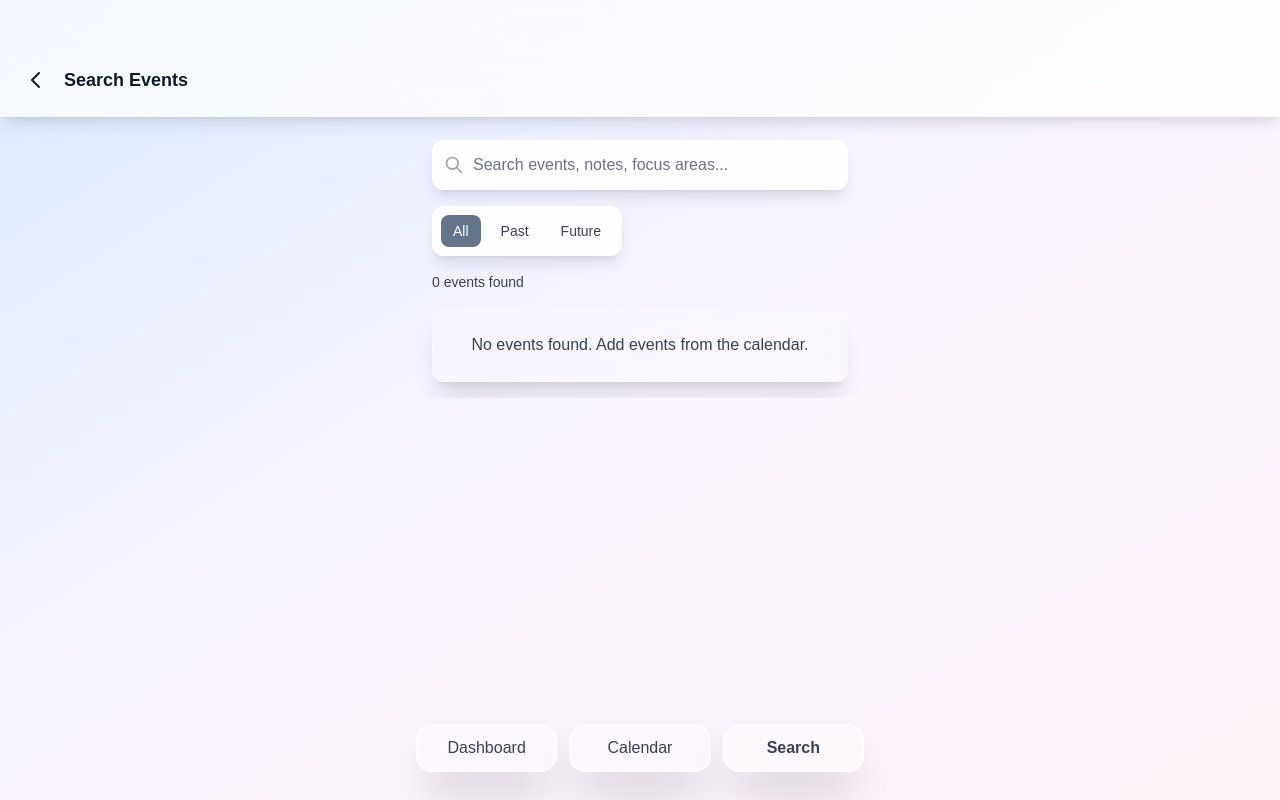
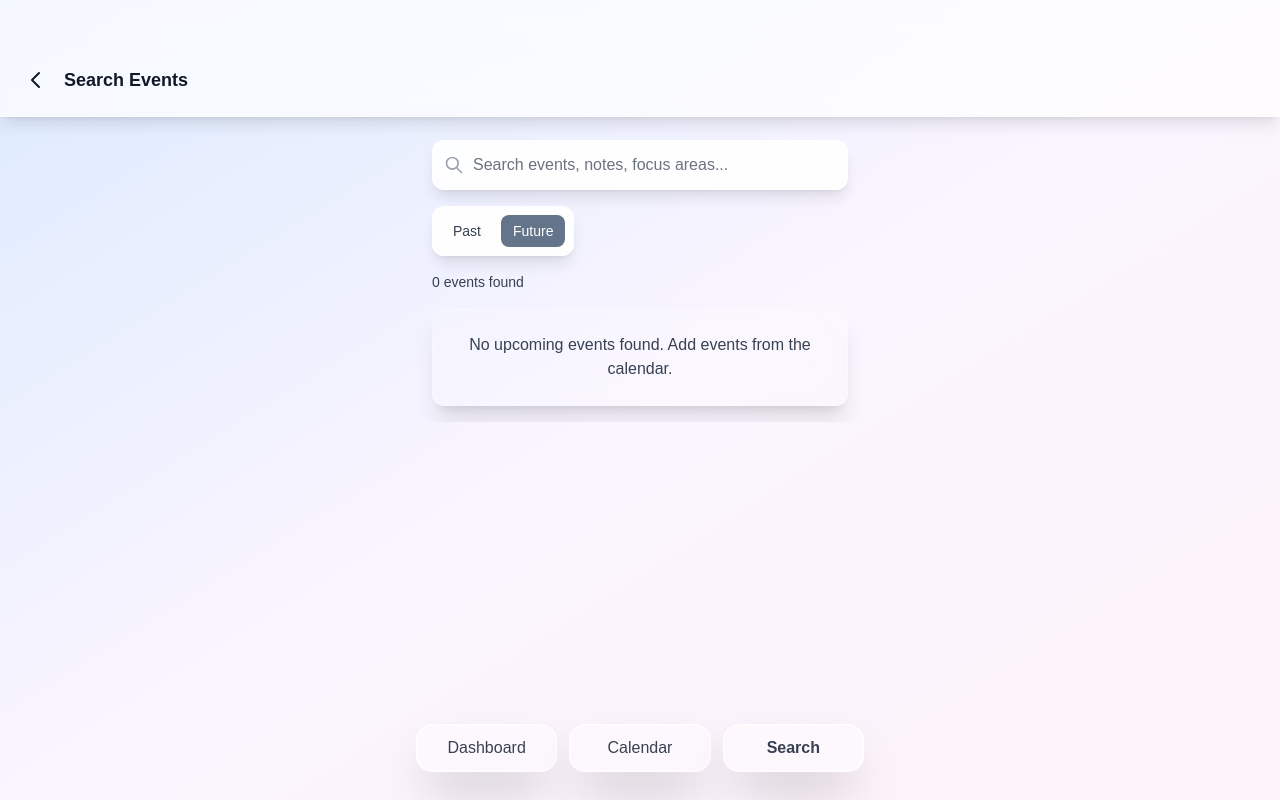
Before and after one commit to taelanulicny/Hourglass, a Next.js app: page /search in a window 1280 px wide. Built offline with nearby package versions, Linux system fonts and the light colour scheme.

Commit message:
Search: Past/Future by current time; cap 25 past / 50 future; remove All
Co-authored-by: Cursor <cursoragent@cursor.com>

```diff
--- a/src/app/search/page.js
+++ b/src/app/search/page.js
@@ -200,7 +200,7 @@ export default function SearchPage() {
   const [focusAreas, setFocusAreas] = useState([]);
   const [searchQuery, setSearchQuery] = useState("");
   const [selectedFocusArea, setSelectedFocusArea] = useState("all");
-  const [timeFilter, setTimeFilter] = useState("all"); // all, past, future
+  const [timeFilter, setTimeFilter] = useState("future"); // past | future (no "all")
 
   useEffect(() => {
     setIsClient(true);
@@ -238,23 +238,19 @@ export default function SearchPage() {
     };
   }, [isClient]);
 
-  // Filter and search events
+  // Filter and search events: past = events before now (cap 25); future = events after now (cap 50)
   const filteredEvents = useMemo(() => {
     if (!isClient) return [];
-
-    const today = new Date();
-    today.setHours(0, 0, 0, 0);
+    const nowMs = Date.now();
 
     let filtered = events.filter(ev => {
-      const evStart = new Date(ev.start);
-      const evDate = new Date(evStart);
-      evDate.setHours(0, 0, 0, 0);
+      const evStartMs = ev.start != null ? new Date(ev.start).getTime() : 0;
 
-      // Time filter (past/future/all)
-      if (timeFilter === "past" && evDate >= today) return false;
-      if (timeFilter === "future" && evDate < today) return false;
+      // Time filter: strict current date+time
+      if (timeFilter === "past" && evStartMs >= nowMs) return false;
+      if (timeFilter === "future" && evStartMs <= nowMs) return false;
 
-      // Focus area filter
+      // Focus area filter (unchanged)
       if (selectedFocusArea !== "all" && ev.area !== selectedFocusArea) return false;
 
       // Search query filter
@@ -263,43 +259,22 @@ export default function SearchPage() {
         const title = (ev.title || "").toLowerCase();
         const notes = (ev.notes || "").toLowerCase();
         const area = (ev.area || "").toLowerCase();
-
-        if (!title.includes(query) && !notes.includes(query) && !area.includes(query)) {
-          return false;
-        }
+        if (!title.includes(query) && !notes.includes(query) && !area.includes(query)) return false;
       }
-
       return true;
     });
 
-    // Sort by date (most recent first for past, soonest first for future)
+    // Sort: past = most recent first; future = soonest first
     filtered.sort((a, b) => {
-      const dateA = new Date(a.start);
-      const dateB = new Date(b.start);
-      if (timeFilter === "past") {
-        return dateB - dateA; // Most recent first
-      } else if (timeFilter === "future") {
-        return dateA - dateB; // Soonest first
-      } else {
-        // All: past events first (most recent), then future events (soonest)
-        const today = new Date();
-        today.setHours(0, 0, 0, 0);
-        const dateAOnly = new Date(dateA);
-        dateAOnly.setHours(0, 0, 0, 0);
-        const dateBOnly = new Date(dateB);
-        dateBOnly.setHours(0, 0, 0, 0);
-
-        const aIsPast = dateAOnly < today;
-        const bIsPast = dateBOnly < today;
-
-        if (aIsPast && !bIsPast) return -1; // Past before future
-        if (!aIsPast && bIsPast) return 1; // Future after past
-        if (aIsPast && bIsPast) return dateB - dateA; // Most recent past first
-        return dateA - dateB; // Soonest future first
-      }
+      const aMs = a.start != null ? new Date(a.start).getTime() : 0;
+      const bMs = b.start != null ? new Date(b.start).getTime() : 0;
+      if (timeFilter === "past") return bMs - aMs;
+      return aMs - bMs;
     });
 
-    return filtered;
+    // Cap: past = 25, future = 50
+    if (timeFilter === "past") return filtered.slice(0, 25);
+    return filtered.slice(0, 50);
   }, [events, searchQuery, selectedFocusArea, timeFilter, isClient]);
 
   const today = useMemo(() => {
@@ -359,18 +334,8 @@ export default function SearchPage() {
 
             {/* Filters */}
             <div className="mb-4 flex gap-2 flex-wrap">
-              {/* Time filter */}
+              {/* Time filter: Past | Future only */}
               <div className="flex gap-2 bg-white/90 backdrop-blur-lg rounded-xl p-2 border border-white/30 shadow-lg">
-                <button
-                  onClick={() => setTimeFilter("all")}
-                  className={`px-3 py-1.5 rounded-lg text-sm font-medium transition-all ${
-                    timeFilter === "all"
-                      ? "bg-slate-500 text-white"
-                      : "text-gray-700 hover:bg-white/50"
-                  }`}
-                >
-                  All
-                </button>
                 <button
                   onClick={() => setTimeFilter("past")}
                   className={`px-3 py-1.5 rounded-lg text-sm font-medium transition-all ${
@@ -419,9 +384,11 @@ export default function SearchPage() {
             {filteredEvents.length === 0 ? (
               <div className="bg-white/20 backdrop-blur-lg rounded-xl border border-white/20 shadow-xl p-6 text-center">
                 <p className="text-gray-700">
-                  {searchQuery.trim() || selectedFocusArea !== "all" || timeFilter !== "all"
+                  {searchQuery.trim() || selectedFocusArea !== "all"
                     ? "No events match your search criteria."
-                    : "No events found. Add events from the calendar."}
+                    : timeFilter === "past"
+                      ? "No past events found."
+                      : "No upcoming events found. Add events from the calendar."}
                 </p>
               </div>
             ) : (
```
